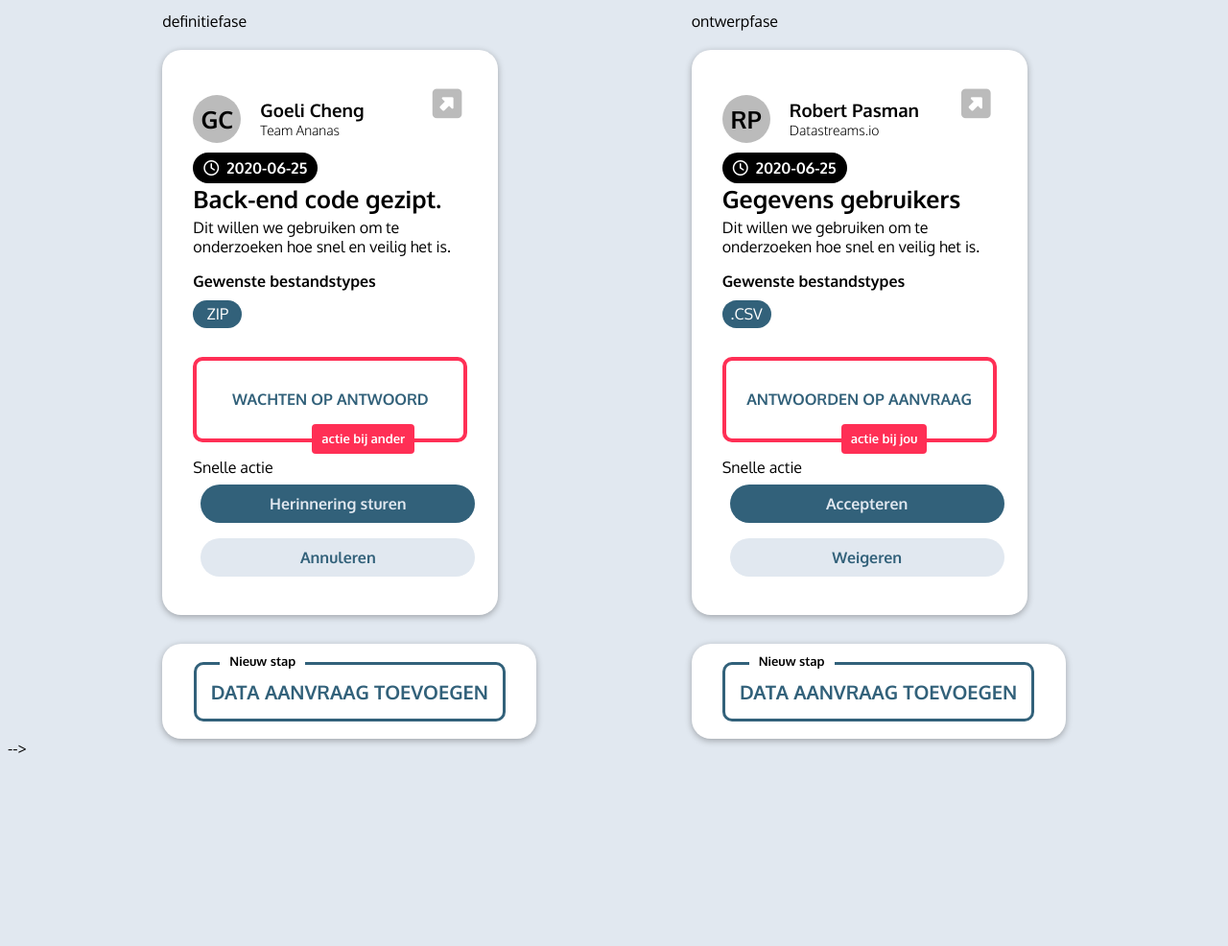
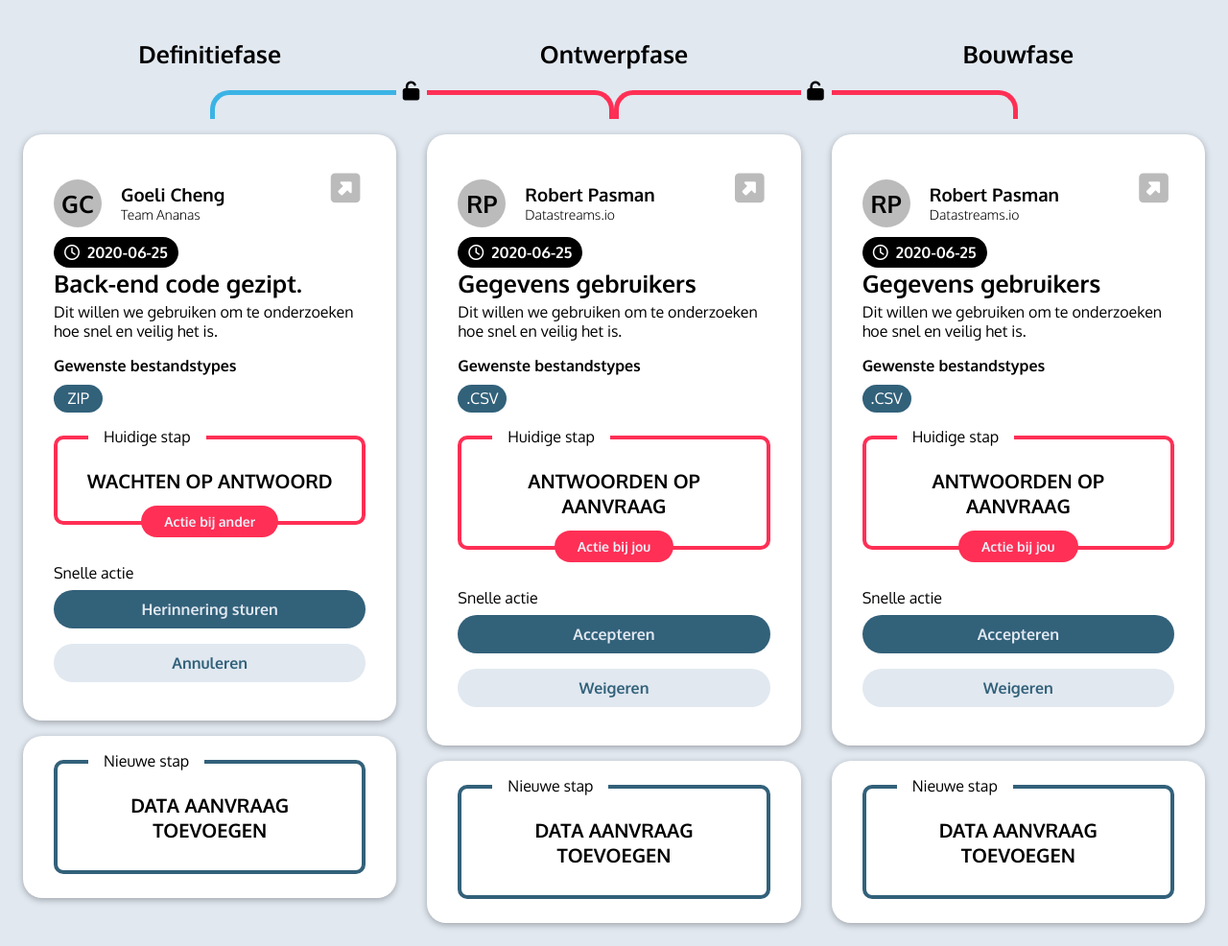
Before and after one commit to SvenHenderickx/Inflow.io, a PHP site: page / in a window 1280 px wide. Shown: the whole page at 96% size. Before the commit the page ends 785 px from the top, so only its background shows below. Run offline with PHP 8.4, Linux system fonts and the light colour scheme; some libraries are stand-ins or nearby versions.

Commit message:
tijdlijn

```diff
--- a/app.js
+++ b/app.js
@@ -22,7 +22,8 @@ $(document).ready(function() {
             openDataOntvangenContract: false,
             openDataOntvangenContractRequestId: null,
             fases: [{
-                    name: "definitiefase",
+                    id: 1,
+                    name: "Definitiefase",
                     requests: [{
                         id: 1,
                         user: 2,
@@ -42,16 +43,45 @@ $(document).ready(function() {
                         file: {
                             url: 'whatever.jpg',
                             name: 'Whatever',
-                            password: '',
+                            password: 'loltest',
                             date: '2020-06-21'
                         }
                     }
                 ]
                 },
                 {
-                    name: "ontwerpfase",
+                    name: "Ontwerpfase",
+                    id: 2,
                     requests: [{
                         id: 2,
+                        user: 4,
+                        origin_you: true,
+                        team: 2,
+                        status: 1,
+                        title: "Gegevens gebruikers",
+                        reason: 'Dit willen we gebruiken om te onderzoeken hoe snel en veilig het is.',
+                        forWhat: 'Ze gaan deze code lokaal gebruiken en hier hun eigen tests mee doen. Deze code zal niet buiten de muren van het gebouw terecht komen en zal veilig gebruikt worden voor test doeleinden.',
+                        filetypes: ".CSV",
+                        date: '2020-06-25',
+                        hasContract: false,
+                        contract: {
+                            text: '',
+                            is_signed: false
+                        },
+                        file: {
+                            url: 'whatever.jpg',
+                            name: 'Whatever',
+                            password: '',
+                            date: '2020-06-21'
+                        }
+                    }
+                    ]
+                },
+                {
+                    name: "Bouwfase",
+                    id: 3,
+                    requests: [{
+                        id: 3,
                         user: 4,
                         origin_you: true,
                         team: 2,
@@ -267,6 +297,72 @@ $(document).ready(function() {
             function(requestId){
                 this.showContract = false;
                 this.showContractId = null;
+            },
+            checkHasFaseBefore:
+            function(faseId){
+                return (this.fases.length <= (faseId + 1));
+            },
+            checkHasFaseNext:
+            function(faseId){
+                return (this.fases.length > faseId);
+            },
+            checkFaseDone:
+            function(faseId){
+                let count = 0;
+                let requestsC = 0;
+                $.each(this.fases, function(i,v){
+                    if(v.id == faseId){
+                        requestsC = v.requests.length;
+                        $.each(v.requests, function(ix, va){
+                            if(va.status >= 4){
+                                count++;
+                            }
+                        })
+                    }
+
+                })
+                return count >= requestsC;
+            },
+            returnFaseClasses:
+            function(faseId, direction){
+                console.log('test')
+                let classes = 'timeline_part '
+                if(direction == 'right' && this.checkHasFaseNext(faseId)){
+                    classes += ' ';
+
+                    if(this.checkFaseDone(faseId)){
+                        classes += 'done'
+                    }
+                    else{
+                        if(this.checkHasFaseBefore(faseId)){
+                            if(this.checkFaseDone(faseId - 1)){
+                                classes += 'next_not_done'
+                            }
+                            else{
+                                classes += 'not_done'
+                            }
+
+                        }
+                        else{
+                            classes += 'next_not_done'
+
+                        }
+                    }
+
+                }
+
+
+                if(direction == 'left' && this.checkHasFaseBefore(faseId)){
+                    classes += ' ';
+                    if(this.checkFaseDone(faseId - 1)){
+                        classes += 'done'
+                    }
+                    else{
+                        classes += 'not_done'
+                    }
+                }
+
+                return classes;
             }
         }
     });
--- a/components/next_step.js
+++ b/components/next_step.js
@@ -2,11 +2,16 @@ const next_step = Vue.component('next_step', {
     props: ['currentStatus', 'origin_you', 'request'],
     template: `
     <div class="next_step">
-            <div id="afwachting3"> {{ getCurrentText() }}
-            <p v-if="origin_you && request.status < 4" id="actieVan3">Actie bij jou</p>
-            <p v-if="!origin_you && request.status < 4" id="actieVan3">Actie bij ander</p>
-            <p v-if="request.status == 4" id="actieVan3">download bestand</p>
-
+        <div class="next_step_container">
+            <div class="toptext_container">
+                <p>Huidige stap</p>
+            </div>
+            <h1> {{ getCurrentText() }}</h1>
+            <div class="bottomtext_container">
+                <p v-if="origin_you && request.status < 4" class="">Actie bij jou</p>
+                <p v-if="!origin_you && request.status < 4" class="">Actie bij ander</p>
+                <p v-if="request.status == 4" class="">download bestand</p>
+            </div>
         </div>
     </div>
     `,
--- a/components/request_detail.js
+++ b/components/request_detail.js
@@ -49,7 +49,12 @@ const request_detail = Vue.component('request_detail', {
         },
         hasContract:
         function(){
-            return this.request.hasOwnProperty('contract');
+            if(this.request.contract.text.length > 0){
+                return true;
+            }
+            else{
+                return false;
+            }
         },
         hasFilePreference:
         function(){
--- a/components/request_tile.js
+++ b/components/request_tile.js
@@ -1,7 +1,7 @@
 const request_tile = Vue.component('request_tile', {
     props: ['request'],
     template: `
-    <div id="card">
+    <div class="request_tile">
     <button class="buttonOpenPopUp" v-on:click="showPopUpRequestDetail(request.id)" > <i class="fas fa-external-link-square-alt"></i> </button>
         <div id="nameholder">
             <div id="circleID">{{ getUserInitials(request.user) }}</div>
--- a/index.php
+++ b/index.php
@@ -32,9 +32,22 @@
 
 	<div id="app">
 
-		<div id="fases">
+		<div class="fases">
+			<!-- <div class="timeline_container">
+				<div class="timeline_part done">
+				</div>
+				<div class="timeline_part done">
+				</div>
+			</div> -->
 			<div v-for="fase in fases">
-				<p>{{ fase.name }}</p>
+				<h2 class="faseName">{{ fase.name }}</h2>
+
+				<div class="timeline_container">
+					<div v-if="checkHasFaseBefore(fase.id)" v-bind:class="returnFaseClasses(fase.id, 'left')" class="left">
+					</div>
+					<div v-if="checkHasFaseNext(fase.id)" v-bind:class="returnFaseClasses(fase.id, 'right')" class="right">
+					</div>
+				</div>
 				<div
 				v-for="request in fase.requests"
 				v-bind:key="request.id"
@@ -48,8 +61,22 @@
 					<!-- 	Actie bij mij kaarten -->
 
 				</template>
-				<div id="stap2">Nieuw stap</div>
-				<button id="aanvraagbtn" v-on:click="openPopup(fase.name)"> <span style="border-style: solid; padding:15px; border-radius: 10px;">DATA AANVRAAG TOEVOEGEN</span></button>
+				<!-- <div id="stap2">Nieuw stap</div>
+				<button id="aanvraagbtn" v-on:click="openPopup(fase.name)"> <span style="border-style: solid; padding:15px; border-radius: 10px;">DATA AANVRAAG TOEVOEGEN</span></button> -->
+
+				<div v-on:click="openPopup(fase.name)" class="request_tile stepAdd">
+					<div class="next_step_container">
+						<div class="toptext_container">
+							<p>Nieuwe stap</p>
+						</div>
+						<h1>Data aanvraag toevoegen</h1>
+						<!-- <div class="bottomtext_container">
+							<p v-if="origin_you && request.status < 4" class="">Actie bij jou</p>
+							<p v-if="!origin_you && request.status < 4" class="">Actie bij ander</p>
+							<p v-if="request.status == 4" class="">download bestand</p>
+						</div> -->
+					</div>
+				</div>
 			</div>
 		</div>
 
@@ -61,7 +88,7 @@
 		    is="contract"
 			class="popupbox">
 		    </div>
-		</div> -->
+		</div>
 
 		<!-- MODALS -->
 
--- a/style.css
+++ b/style.css
@@ -474,14 +474,13 @@ a:link{
 
 .buttongroup button, .buttonCta {
 	box-sizing: border-box;
-
 	width: 200px;
 	height: 40px;
 	background: #E1E8F0;
 	border-radius: 20px;
 	color: #32617A;
 	border: none;
-	margin: 8px;
+	margin: 8px 0;
 	font-weight: bold;
 	font-size: 16px;
 	outline: none;
@@ -521,8 +520,66 @@ textarea {
 }
 
 .next_step {
-	max-width: 340px;
+	/* max-width: 340px; */
 }
+
+.next_step_container {
+	box-sizing: border-box;
+	width: 100%;
+	max-width: 380px;
+	border: 4px solid #FF2F55;
+	box-sizing: border-box;
+	border-radius: 10px;
+	padding: 16px;
+	position: relative;
+	margin: 24px 0;
+}
+
+.stepAdd .next_step_container {
+	border: 4px solid #32617A;
+
+}
+
+.next_step_container h1 {
+	font-weight: bold;
+    color: black;
+	font-size: 20px;
+    text-transform: uppercase;
+	text-align: center;
+}
+
+.bottomtext_container {
+	position: absolute;
+    bottom: -33px;
+    left: 0;
+    display: flex;
+    width: 100%;
+    justify-content: center;
+}
+
+.toptext_container {
+	position: absolute;
+    top: -17px;
+    left: 32px;
+    display: flex;
+    justify-content: center;
+}
+
+.toptext_container p {
+	background-color: white;
+	padding: 0 16px ;
+}
+
+.bottomtext_container p {
+	font-size: 14px;
+	font-weight: bold;
+	text-align: center;
+	color: #ECEFF8;
+	border-radius: 40px;
+	background-color: #FF2F55;
+	padding: 8px 24px;
+}
+
 
 .popupcontainer {
 	display: flex;
@@ -541,3 +598,95 @@ textarea {
 .popupcontainer .modal {
 	margin: 16px;
 }
+
+.request_tile {
+	max-width: 380px;
+	background: white;
+	position: relative;
+	margin: 16px;
+	box-shadow: 0px 2px 7px rgba(0, 0, 0, 0.3);
+	border-radius: 20px;
+    padding: 32px;
+}
+
+.request_tile.stepAdd {
+    padding: 1px 32px;
+}
+
+.fases {
+	display: flex;
+	flex-direction: row;
+}
+
+.timeline_container {
+	max-width: 380px;
+	/* background: red; */
+	position: relative;
+	margin: 16px;
+	border-radius: 20px;
+    padding: 10px 32px;
+}
+
+.timeline_part {
+	border-radius: 5px;
+	width: 50%;
+	height: 30px;
+	box-sizing: border-box;
+}
+
+.timeline_part.right {
+	border-left: 5px solid blue;
+	border-top: 5px solid blue;
+	border-radius: 20px 0 0 0;
+	position: absolute;
+	right: 0;
+	bottom:0;
+}
+
+.timeline_part.left {
+	border-right: 5px solid blue;
+	border-top: 5px solid blue;
+	border-radius: 0 20px 0 0;
+	position: absolute;
+	left: 0;
+	bottom:0;
+}
+
+.timeline_part.done {
+	border-color: #80BB00 !important;
+}
+
+.timeline_part.next_not_done {
+	border-color: #3BB3E5 !important;
+}
+
+.timeline_part.right:after {
+	font-family: FontAwesome;
+	font-weight: normal;
+	font-style: normal;
+	text-decoration: none;
+	display: block;
+	position: absolute;
+	top: -15px;
+	right: -24px;
+	font-size: 20px;
+}
+
+.timeline_part.right.next_not_done:after, .timeline_part.right.not_done:after {
+	content: '\f09c';
+}
+
+.timeline_part.right.done:after {
+	content: '\f00c';
+	color: #80BB00;
+}
+
+.timeline_part.not_done {
+	/* border-style: dashed; */
+	border-color: #FF2F55 !important;
+}
+
+.faseName {
+	text-align: center;
+	margin: 32px;
+}
```
